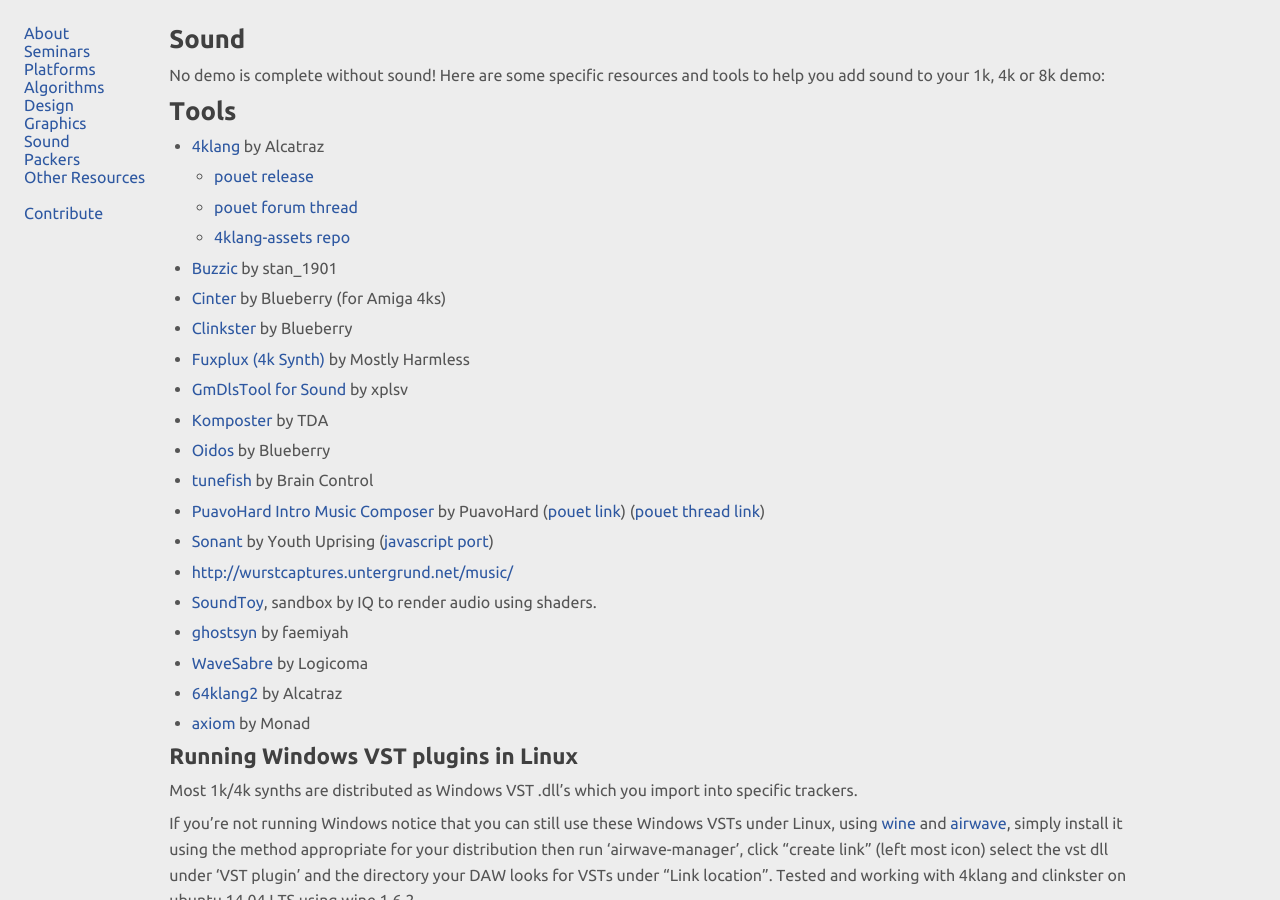
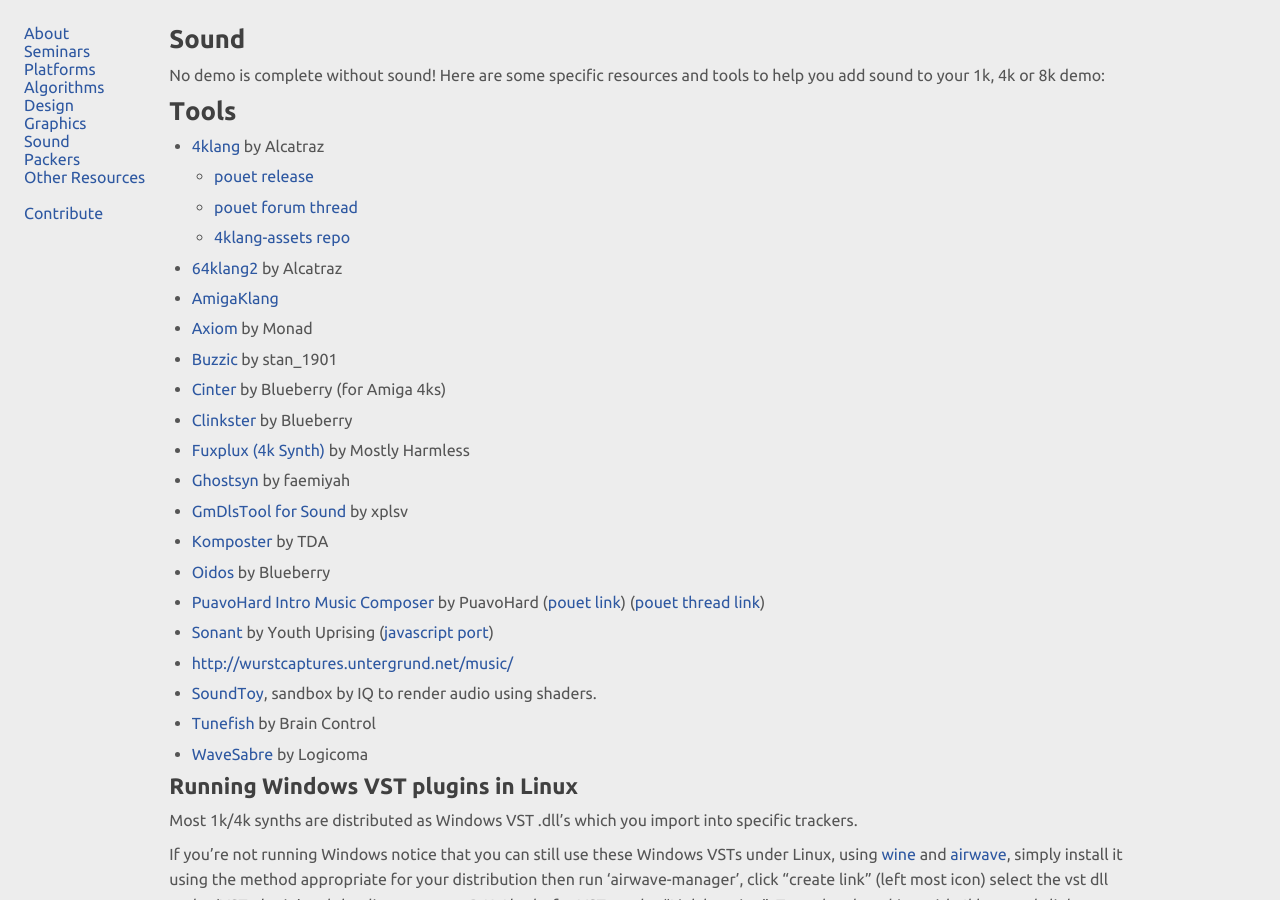
Before and after one commit to in4k/in4k.github.io, a Jekyll site: the page built from wiki/sound.markdown, in a window 1280 px wide and 900 px high. Built offline with Jekyll 4.4.1, drawn with Linux system fonts in a browser that asks for light colours.

Commit message:
Update sound.markdown
added amigaklang, sorted alphabetically

```diff
--- a/wiki/sound.markdown
+++ b/wiki/sound.markdown
@@ -11,22 +11,23 @@
     * [pouet release](http://www.pouet.net/prod.php?which=53398)
     * [pouet forum thread](http://www.pouet.net/topic.php?which=10480)
     * [4klang-assets repo](https://github.com/in4k/4klang-assets)
+* [64klang2](https://github.com/hzdgopher/64klang) by Alcatraz
+* [AmigaKlang](https://www.pouet.net/prod.php?which=85351)
+* [Axiom](https://github.com/monadgroup/axiom) by Monad
 * [Buzzic](http://www.pouet.net/prod.php?which=54407) by stan_1901
 * [Cinter](https://bitbucket.org/askeksa/cinter) by Blueberry (for Amiga 4ks)
 * [Clinkster](http://www.pouet.net/prod.php?which=61592) by Blueberry
 * [Fuxplux (4k Synth)](http://www.pouet.net/prod.php?which=13016) by Mostly Harmless
+* [Ghostsyn](https://github.com/Juippi/ghostsyn) by faemiyah
 * [GmDlsTool for Sound](http://www.pouet.net/prod.php?which=30541) by xplsv
 * [Komposter](http://komposter.haxor.fi/) by TDA
 * [Oidos](http://www.pouet.net/prod.php?which=69524) by Blueberry
-* [tunefish](https://github.com/paynebc/tunefish) by Brain Control
 * [PuavoHard Intro Music Composer](http://www.puavohard.net/php/prod/phpimc) by PuavoHard ([pouet link](http://www.pouet.net/prod.php?which=53671)) ([pouet thread link](http://www.pouet.net/topic.php?which=10793))
 * [Sonant](http://www.pouet.net/prod.php?which=53615) by Youth Uprising ([javascript port](http://sonantlive.bitsnbites.eu/))
 * [http://wurstcaptures.untergrund.net/music/](http://wurstcaptures.untergrund.net/music/)
 * [SoundToy](http://www.iquilezles.org/apps/soundtoy/), sandbox by IQ to render audio using shaders.
-* [ghostsyn](https://github.com/Juippi/ghostsyn) by faemiyah
+* [Tunefish](https://github.com/paynebc/tunefish) by Brain Control
 * [WaveSabre](https://github.com/logicomacorp/WaveSabre) by Logicoma
-* [64klang2](https://github.com/hzdgopher/64klang) by Alcatraz
-* [axiom](https://github.com/monadgroup/axiom) by Monad
 
 ## Running Windows VST plugins in Linux
 
```
